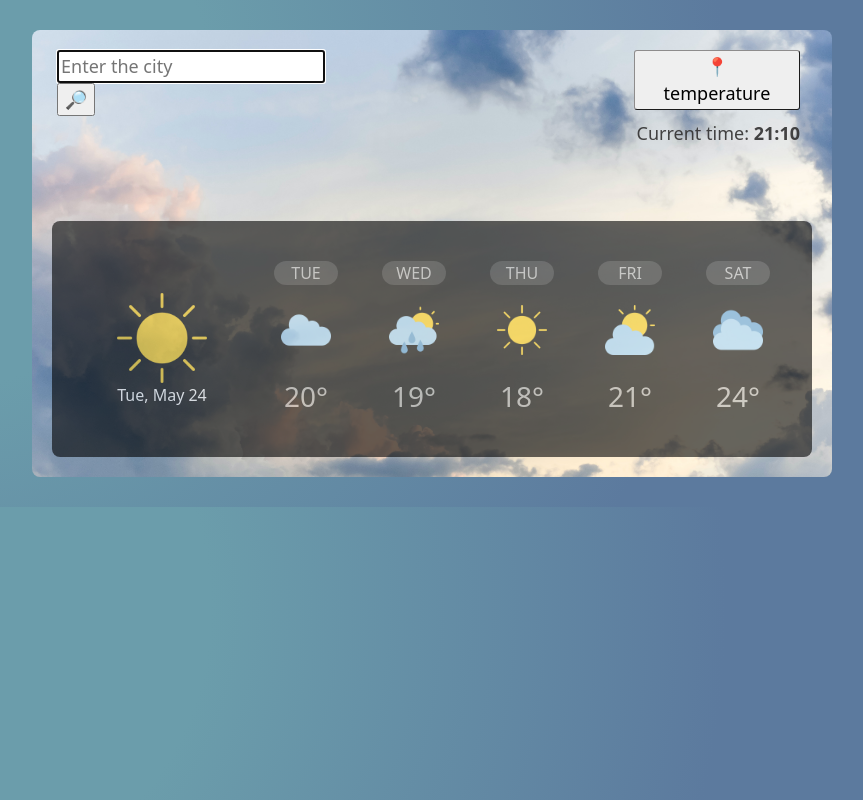
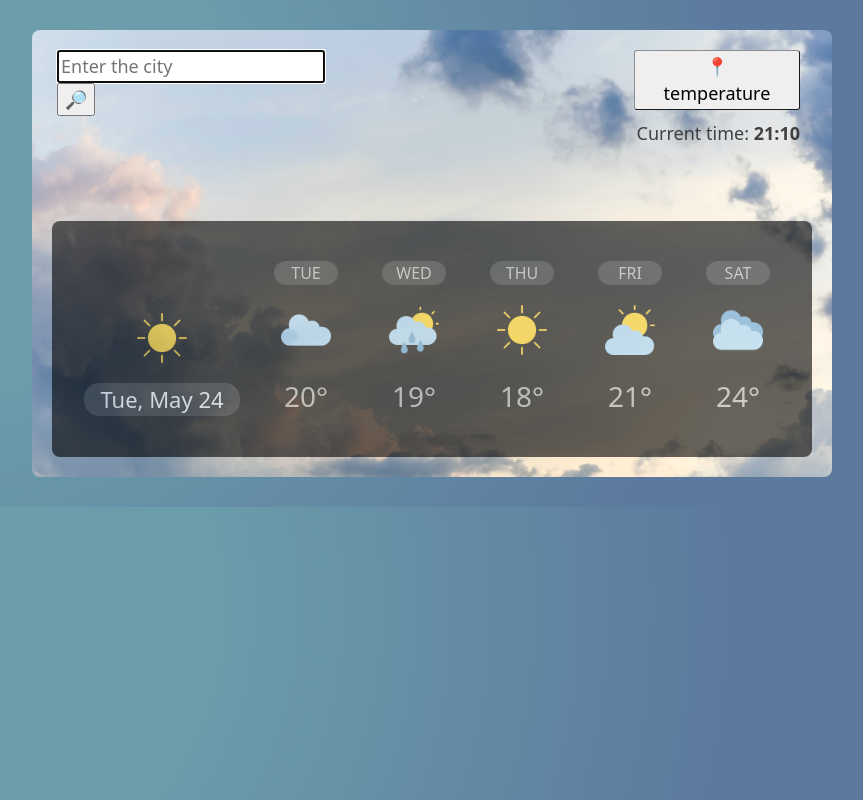
Before and after one commit to ZhenkaUA/MyWeather_Project, a website built with Parcel: page index.html in a window 1280 px wide. Shown: the whole page, without its empty margins (208-1071 px from the left). Built offline with nearby package versions, Linux system fonts and the light colour scheme; no server answers.

Commit message:
Update index.html

```diff
--- a/index.html
+++ b/index.html
@@ -58,8 +58,8 @@
               id="temp_search"
               class="units"
             ></span>
-            <img src="image/sun.png" width="90" class="icon_weather_mon" />
-            <div class="day_mon" id="currentDay">MONDAY 2nd</div>
+            <img src="image/sun.png" width="90" class="icon_weather_search" />
+            <div class="day_search" id="currentDay">MONDAY 2nd</div>
           </div>
 
           <div class="col-md-2">
```
